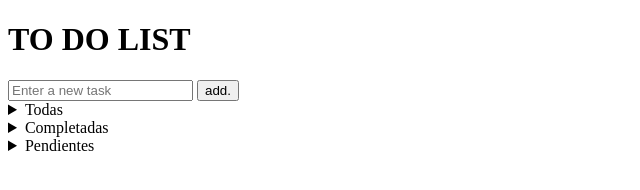
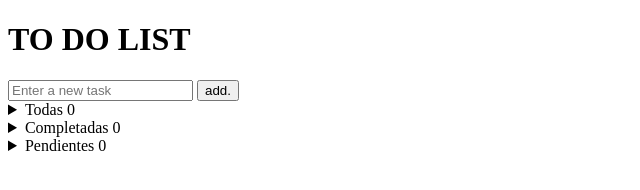
Before and after one commit to FranklyBautista/Month-0, a plain HTML site: page To-do/public/index.html in a window 1280 px wide. Shown: the full height of the page, 0-640 px from the left. Drawn offline with Linux system fonts and the light colour scheme.

Commit message:
Contador de numeor de tareas

```diff
--- a/To-do/logica/codigo.js
+++ b/To-do/logica/codigo.js
@@ -4,11 +4,23 @@ const allSection = document.querySelector(".all");
 const completeSection = document.querySelector(".complete");
 const pendSection = document.querySelector(".pend");
 const btnComplete = document.querySelector(".cmplBtn");
+const contadorTareasAll = document.querySelector(".counterAll")
+const contadorTareasComplete = document.querySelector(".counterComplete")
+const contadorTareasPendiente = document.querySelector(".counterPendiente")
+
 
 let tareas = JSON.parse(localStorage.getItem("tareas")) || [];
 
 function guardarTareas() {
   localStorage.setItem("tareas", JSON.stringify(tareas));
+}
+
+
+
+function contadorTareas(){
+  contadorTareasAll.innerHTML=allSection.childElementCount
+  contadorTareasComplete.innerHTML=completeSection.childElementCount
+  contadorTareasPendiente.innerHTML=pendSection.childElementCount
 }
 
 function renderizarTareas() {
@@ -47,6 +59,8 @@ function renderizarTareas() {
     }
 
   }
+
+  contadorTareas();
 }
 
 function agregarTareas(textoPlano) {
@@ -59,9 +73,11 @@ function agregarTareas(textoPlano) {
     pendiente: true,
   };
 
+
   tareas.unshift(nuevo);
   guardarTareas();
   renderizarTareas();
+
 }
 
 function borrarTareas(textoPlano) {
@@ -82,6 +98,8 @@ btnAgregar.addEventListener("click", () => {
     alert("No puede agregar una tarea vacia");
   }
 });
+
+
 
 allSection.addEventListener("click", (e) => {
   //Marca Tarea como completada
--- a/To-do/public/index.html
+++ b/To-do/public/index.html
@@ -12,19 +12,19 @@
 
     <section class="tasks">
     <details class="all-section">
-        <summary>Todas</summary>
+        <summary>Todas <span class="counterAll">0</span></summary>
         <div class="all">
 
         </div>
     </details>
     <details class="complete-section">
-        <summary>Completadas</summary>
+        <summary>Completadas <span class="counterComplete">0</span></summary>
         <div class="complete">
 
         </div>
     </details>
     <details class="pend-section">
-        <summary>Pendientes</summary>
+        <summary>Pendientes <span class="counterPendiente">0</span></summary>
        <div class="pend">
 
        </div>
```
